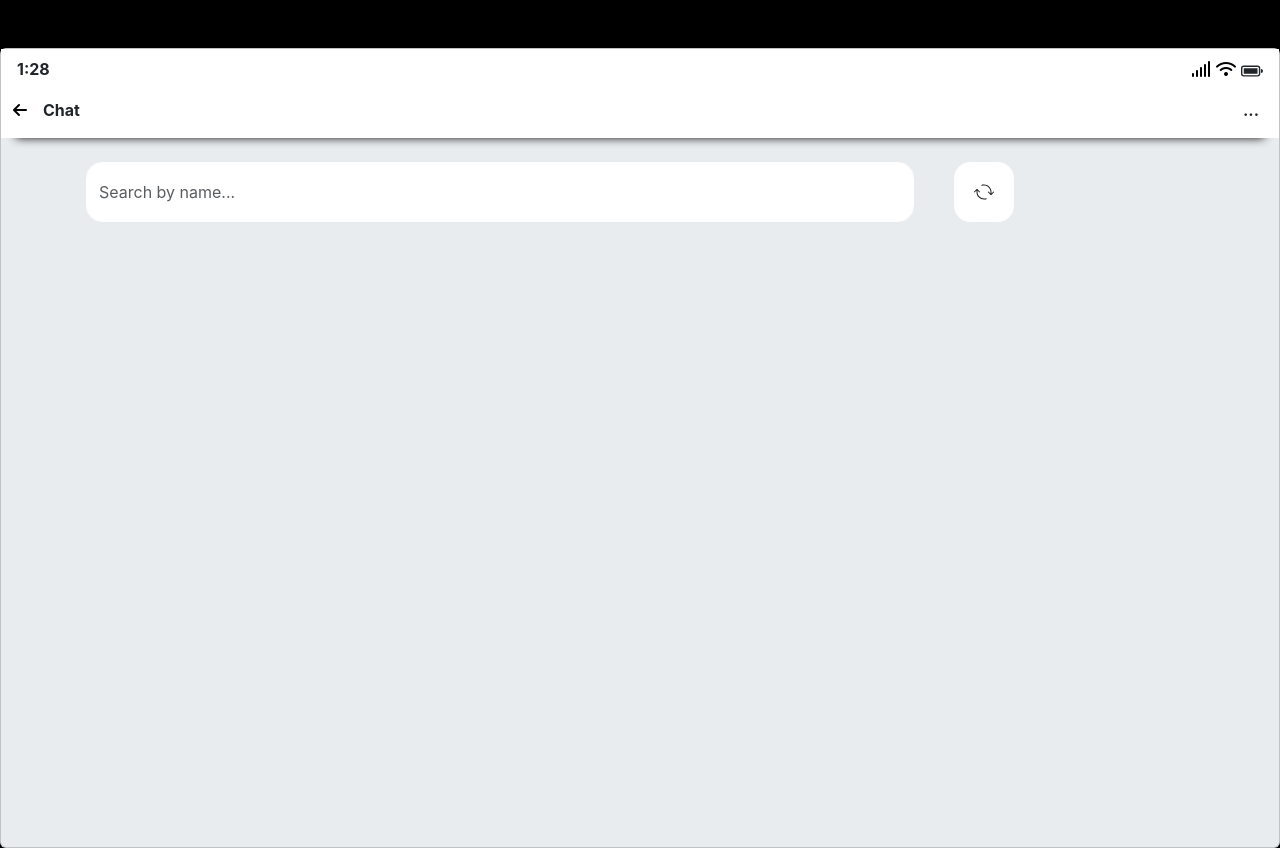
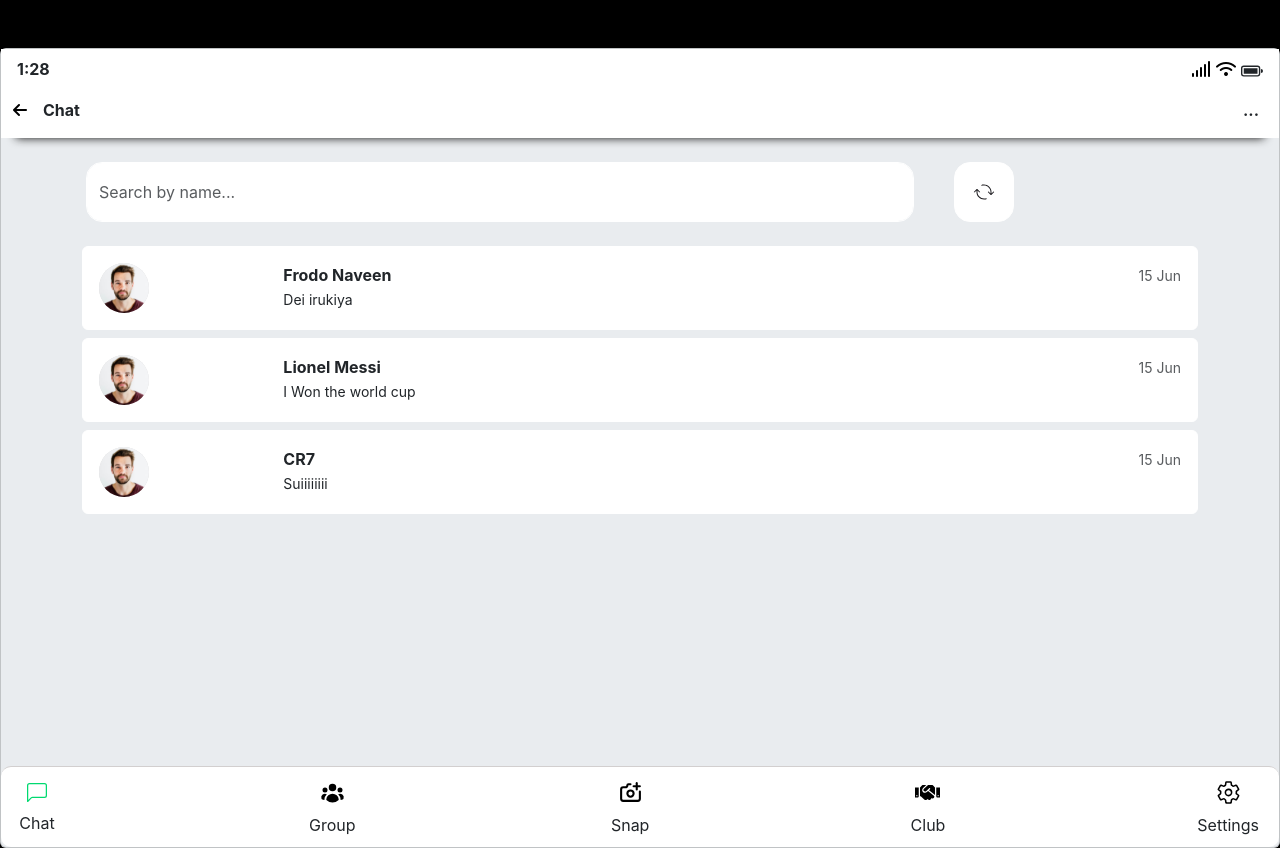
Before and after one commit to FrodoNaveen/STUNXT, a React (Create React App) app: page /chatbox in a window 1280 px wide. Built offline with nearby package versions, Linux system fonts and the light colour scheme.

Commit message:
chatbox created

```diff
--- a/src/App.css
+++ b/src/App.css
@@ -212,6 +212,7 @@ input[type=radio]:checked {
   margin-left: -12px;
   padding-right: 20px;
   padding-bottom: 10px;
+
 }
 
 .mainBody {
--- a/src/components/ChatBox.js
+++ b/src/components/ChatBox.js
@@ -1,14 +1,35 @@
 import Time from "./Time"
 import refreshlogo from "../images/Home/refreshlogo.svg";
 import { useNavigate } from "react-router-dom";
+import ChatBoxNavbar from "./ChatBoxNavbar";
+// import { RxAvatar } from "react-icons/rx"
+import profileimage from "../images/Network/friendimage.svg"
+
+
 
 const ChatBox = () => {
 
     let navigate = useNavigate()
 
+    const index = 0
+
     function goBack() {
         navigate("/home")
     }
+
+    let chat = [{
+        userImage: profileimage, userName: "Frodo Naveen", userMessage: [{ message: "Hello Comedy", messageDate: "22 sep" }, { message: "Dei pombala Kamesh", messageDate: "15 Jun" },
+        { message: "Dei irukiya", messageDate: "15 Jun" }]
+    },
+    {
+        userImage: profileimage, userName: "Lionel Messi", userMessage: [{ message: "Hello Comedy", messageDate: "22 sep" }, { message: "Dei pombala Kamesh", messageDate: "15 Jun" },
+        { message: "I Won the world cup", messageDate: "15 Jun" }]
+    },
+    {
+        userImage: profileimage, userName: "CR7", userMessage: [{ message: "Hello Comedy", messageDate: "22 sep" }, { message: "Dei pombala Kamesh", messageDate: "15 Jun" },
+        { message: "Suiiiiiiii", messageDate: "15 Jun" }]
+    }
+    ]
 
     return (
         <div className="mainContainer bg-body-secondary card mt-5 phoneSize">
@@ -55,6 +76,37 @@ const ChatBox = () => {
                     </div>
                 </div>
             </div>
+
+            {/* Messages in the chatbox */}
+
+            <div className="container mt-3">
+                {chat.map((ele, index) => (
+                    <div className="card borderWhite rounded-2 mt-2 cursorPointer" key={index}>
+                        <div className="row p-3">
+                            <div className="col-2">
+                                <img src={ele.userImage} alt="userimage" style={{ height: "50px", width: "50px" }} />
+                            </div>
+                            <div className="col-10">
+                                <div className="float-start">
+                                    <b>{ele.userName}</b>
+                                    <br />
+
+                                    {/* if message opened thn text muted else dark */}
+
+                                    <small>{ele.userMessage[ele.userMessage.length - 1].message}</small>
+                                </div>
+                                <div className="float-end">
+                                    <small className="text-muted">{ele.userMessage[ele.userMessage.length - 1].messageDate}</small>
+                                </div>
+                            </div>
+                        </div>
+                    </div>
+                ))}
+            </div>
+            {/* <div style={{ marginTop: "12%", left: "80%", position: "absolute", width: "100%" }}>
+                <IoMdAddCircle size="50px" color="#00d970" />
+            </div> */}
+            <ChatBoxNavbar index={index} />
         </div >
     )
 }
--- /dev/null
+++ b/src/components/ChatBoxNavbar.js
@@ -0,0 +1,67 @@
+import React, { useEffect, useState } from "react"
+import { TbCameraPlus } from "react-icons/tb";
+import { HiMiniUserGroup } from "react-icons/hi2"
+import { BsChatLeft } from "react-icons/bs"
+import { FaHandshake } from "react-icons/fa"
+import { IoSettingsOutline } from "react-icons/io5"
+// import { useNavigate } from "react-router-dom"
+
+const ChatBoxNavbar = (props) => {
+
+    // const [nav, setNav] = useState()
+    // const navigate = useNavigate()
+
+
+    // function goToAnotherNav(name) {
+    //     if (name === "Home") {
+    //         navigate("/home")
+    //     } else if (name === "Feeds") {
+    //         navigate("/feeds")
+    //     } else if (name === "Events") {
+    //         navigate("/events")
+    //     } else if (name === "Network") {
+    //         navigate("/network")
+    //     } else {
+    //         navigate("/career")
+    //     }
+    // }
+
+    const [page, setPage] = useState("")
+
+
+    useEffect(() => {
+        // setNav(props.index)
+        setPage("Chat")
+    }, [props])
+
+
+    function goToClickedPage(page) {
+        setPage(page)
+    }
+
+    const navBarFooter = [{ image: <BsChatLeft size="20px" />, name: "Chat" },
+    { image: <HiMiniUserGroup size="25px" />, name: "Group" },
+    { image: <TbCameraPlus size="25px" />, name: "Snap" },
+    { image: <FaHandshake size="25px" />, name: "Club" },
+    { image: <IoSettingsOutline size="25px" />, name: "Settings" }]
+
+
+    return (
+        <div className="container-fluid">
+            <ul className="nav bg-white justify-content-between navBar pt-1" >
+                {navBarFooter.map((ele, index) => (
+                    <li className="nav-item text-center" key={index} onClick={() => goToClickedPage(ele.name)} >
+                        {ele.name === page ?
+                            <span className="nav-link cursorPointer" style={{ color: "#00d970" }}>{ele.image}</span>
+                            :
+                            <span className="nav-link text-black cursorPointer">{ele.image}</span>
+                        }
+                        <span>{ele.name}</span>
+                    </li>
+                ))}
+            </ul>
+        </div>
+
+    )
+}
+export default ChatBoxNavbar
```
